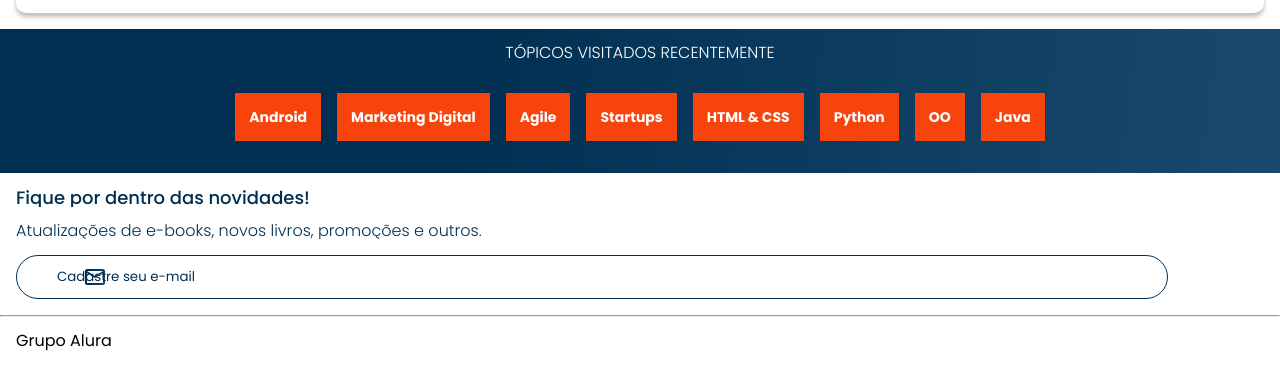
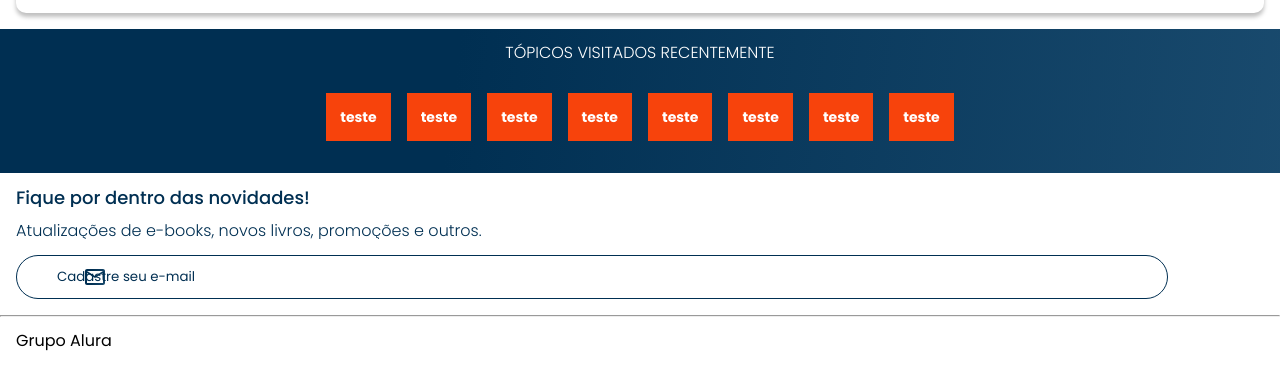
Before and after one commit to mariaudrei/alura-books, a plain HTML site: page index.html in a window 1280 px wide. Shown: the part 2266-2631 px from the top of the page. Drawn offline with nearby package versions, Linux system fonts and the light colour scheme.

Commit message:
Update index.html

```diff
--- a/index.html
+++ b/index.html
@@ -168,27 +168,27 @@
   <section class="tópicos">
     <h2 class="tópicos__titulo">TÓPICOS VISITADOS RECENTEMENTE</h2>
     <ul class="tópicos__lista">
-      <li class="tópicos__item"><a href="#" class="tópicos__link">Android</a></li>
+      <li class="tópicos__item"><a href="#" class="tópicos__link">teste</a></li>
       <li class="tópicos__item">
-        <a href="#" class="tópicos__link">Marketing Digital</a>
+        <a href="#" class="tópicos__link">teste</a>
       </li>
       <li class="tópicos__item">
-        <a href="#" class="tópicos__link">Agile</a>
+        <a href="#" class="tópicos__link">teste</a>
       </li>
       <li class="tópicos__item">
-        <a href="#" class="tópicos__link">Startups</a>
+        <a href="#" class="tópicos__link">teste</a>
       </li>
       <li class="tópicos__item">
-        <a href="#" class="tópicos__link">HTML & CSS</a>
+        <a href="#" class="tópicos__link">teste</a>
       </li>
       <li class="tópicos__item">
-        <a href="#" class="tópicos__link">Python</a>
+        <a href="#" class="tópicos__link">teste</a>
       </li>
       <li class="tópicos__item">
-        <a href="#" class="tópicos__link">OO</a>
+        <a href="#" class="tópicos__link">teste</a>
       </li>
       <li class="tópicos__item">
-        <a href="#" class="tópicos__link">Java</a>
+        <a href="#" class="tópicos__link">teste</a>
       </li>
     </ul>
   </section>
```
